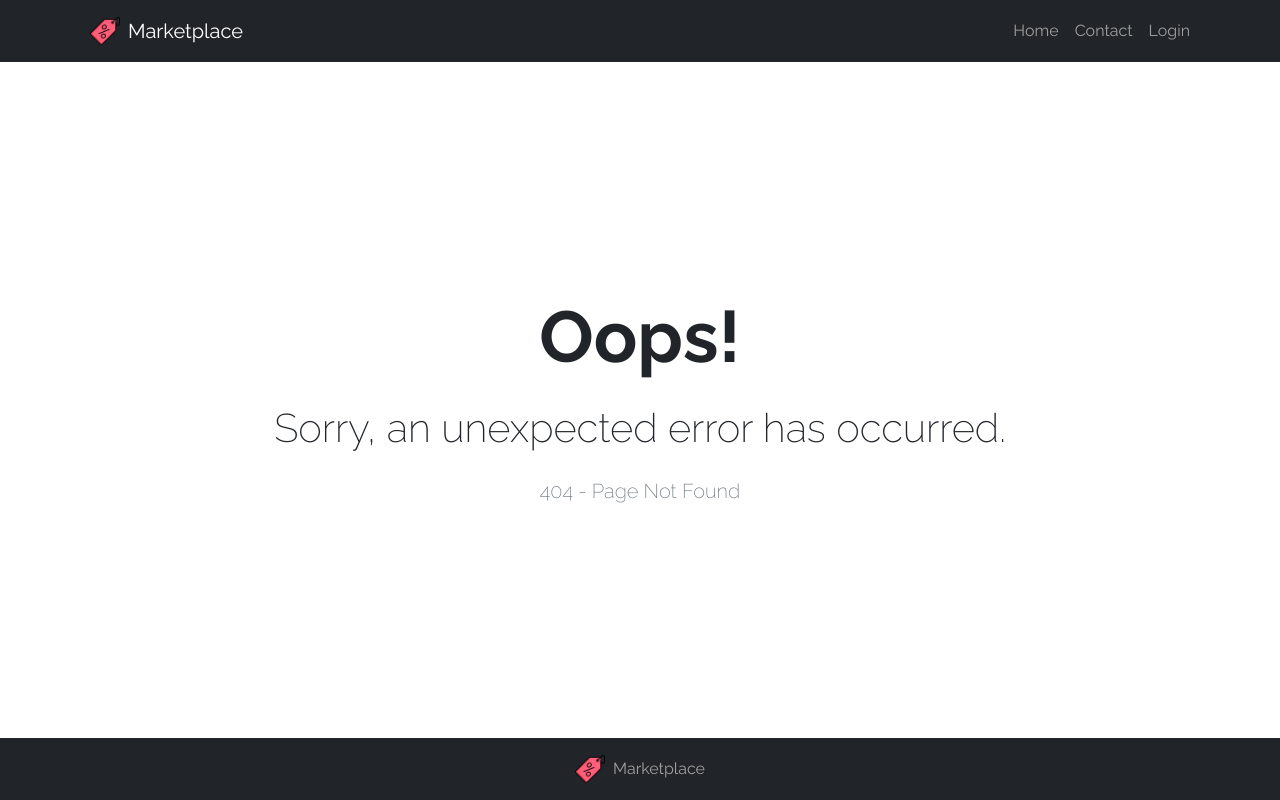
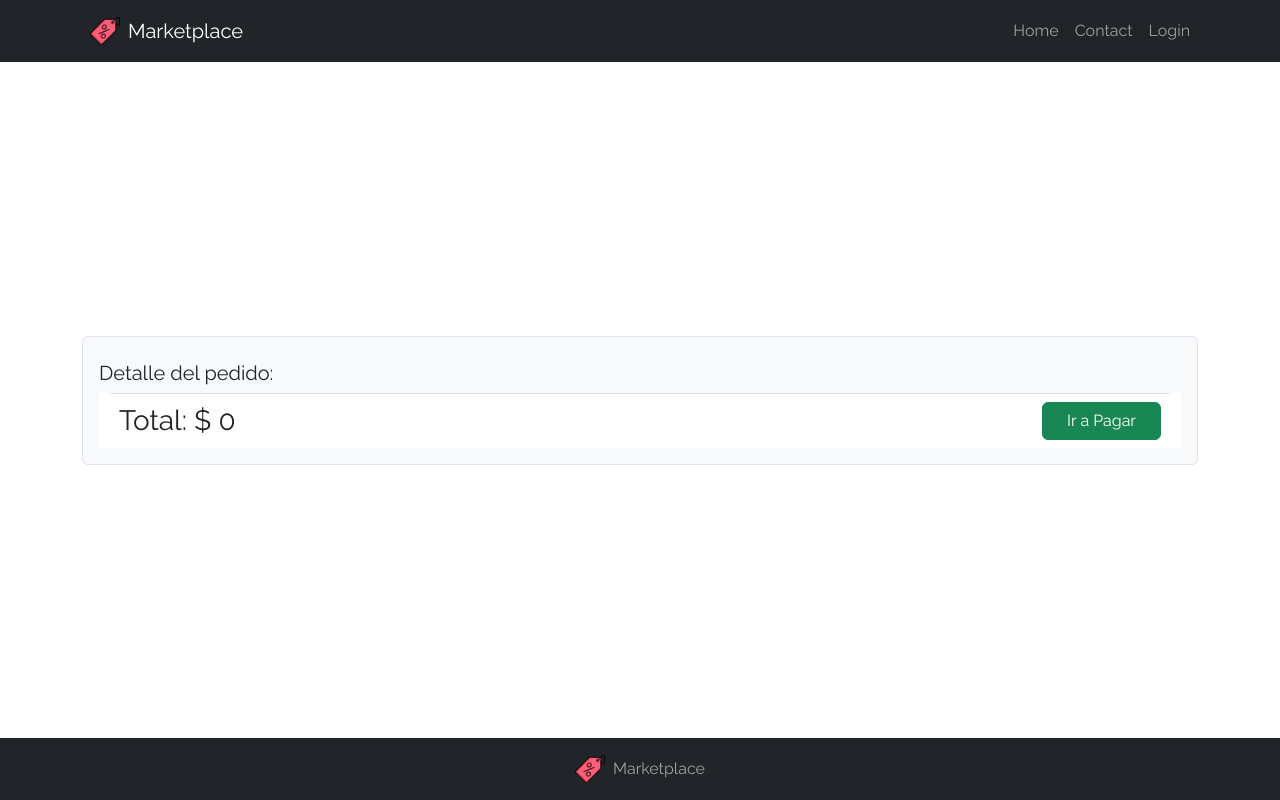
Before and after one commit to rafariass/proyecto-final-react, a React (Create React App) app: page /shopping in a window 1280 px wide. Before the commit this address had no page. Built offline with nearby package versions, Linux system fonts and the light colour scheme.

Commit message:
Carrito de compra

```diff
--- a/public/products.json
+++ b/public/products.json
@@ -1,30 +1,34 @@
 [
   {
+    "id": "f44907da-ce06-4286-87eb-ca4e2f216481",
+    "owner": "raulfaria@gmail.com",
+    "name": "Motocicleta",
     "desc": "Lorem ipsum dolor sit amet consectetur adipisicing elit. Sed ipsum consectetur corporis eligendi maiores in doloribus similique a nam eveniet, non iusto excepturi rerum iste esse impedit ipsam magnam perferendis!",
-    "id": "f44907da-ce06-4286-87eb-ca4e2f216481",
     "img": "https://images.unsplash.com/photo-1591637333184-19aa84b3e01f?ixlib=rb-4.0.3&ixid=MnwxMjA3fDB8MHxwaG90by1wYWdlfHx8fGVufDB8fHx8&auto=format&fit=crop&w=687&q=80",
-    "name": "Lorem 1",
-    "price": 5950
+    "price": 7800000
   },
   {
+    "id": "b016ca85-c958-4063-bcc3-70633168dcbd",
+    "owner": "raulfaria@gmail.com",
+    "name": "Auto",
     "desc": "Lorem ipsum dolor sit amet consectetur adipisicing elit. Sed ipsum consectetur corporis eligendi maiores in doloribus similique a nam eveniet, non iusto excepturi rerum iste esse impedit ipsam magnam perferendis!",
-    "id": "b016ca85-c958-4063-bcc3-70633168dcbd",
     "img": "https://images.unsplash.com/photo-1550355291-bbee04a92027?ixlib=rb-4.0.3&ixid=MnwxMjA3fDB8MHxwaG90by1wYWdlfHx8fGVufDB8fHx8&auto=format&fit=crop&w=1936&q=80",
-    "name": "Lorem 2",
-    "price": 5950
+    "price": 28000000
   },
   {
+    "id": "f4c200a1-6bbf-43f1-a01e-4e3f4a419bf1",
+    "owner": "raulfaria@gmail.com",
+    "name": "Auto Suzuki",
     "desc": "Lorem ipsum dolor sit amet consectetur adipisicing elit. Sed ipsum consectetur corporis eligendi maiores in doloribus similique a nam eveniet, non iusto excepturi rerum iste esse impedit ipsam magnam perferendis!",
-    "id": "f4c200a1-6bbf-43f1-a01e-4e3f4a419bf1",
     "img": "https://images.unsplash.com/photo-1605270396307-d00ba5cda1d0?ixlib=rb-4.0.3&ixid=MnwxMjA3fDB8MHxwaG90by1wYWdlfHx8fGVufDB8fHx8&auto=format&fit=crop&w=1073&q=80",
-    "name": "Lorem 3",
-    "price": 5950
+    "price": 12000000
   },
   {
+    "id": "65f66506-ca00-4de5-8464-4d7e5e5f4941",
+    "owner": "raulfaria@gmail.com",
+    "name": "jeep Suzuki",
     "desc": "Lorem ipsum dolor sit amet consectetur adipisicing elit. Sed ipsum consectetur corporis eligendi maiores in doloribus similique a nam eveniet, non iusto excepturi rerum iste esse impedit ipsam magnam perferendis!",
-    "id": "65f66506-ca00-4de5-8464-4d7e5e5f4941",
     "img": "https://images.unsplash.com/photo-1593008339672-e38e35de6106?ixlib=rb-4.0.3&ixid=MnwxMjA3fDB8MHxwaG90by1wYWdlfHx8fGVufDB8fHx8&auto=format&fit=crop&w=1170&q=80",
-    "name": "Lorem 4",
-    "price": 5950
+    "price": 40000000
   }
 ]
--- a/src/App.jsx
+++ b/src/App.jsx
@@ -7,11 +7,12 @@ import Home from './layouts/Home';
 import Store from './layouts/Store';
 import Contact from './layouts/Contact';
 import Profile from './layouts/Profile';
+import Shopping from './layouts/Shopping';
 import NotHome from './layouts/NotHome';
+import ProductSummary from './layouts/ProductSummary';
 import ProductsContext from './services/Market.context';
 import { useState, useEffect } from 'react';
 import { NewPost } from './layouts/NewPost';
-import ProductSummary from './layouts/ProductSummary';
 
 export default function App() {
   const endpoint = '/products.json';
@@ -42,6 +43,7 @@ export default function App() {
             <Route path='profile' element={<Profile />} />
             <Route path='newproduct' element={<NewPost />} />
             <Route path='productSumary/:id' element={<ProductSummary />} />
+            <Route path='shopping' element={<Shopping />} />
             <Route path='*' element={<NotHome />} />
             <Route />
           </Route>
--- a/src/App.scss
+++ b/src/App.scss
@@ -75,6 +75,40 @@ $url-store: '../public/assets/img/store.jpg';
     height: 32px;
   }
 }
+.product-item {
+  display: flex;
+  flex-direction: column;
+  justify-content: space-between;
+  gap: 15px;
+}
+
+.product-item-btns {
+  align-items: center;
+  justify-content: end;
+}
+
+.product-total {
+  display: flex;
+  flex-direction: column;
+  justify-content: space-between;
+  align-items: center;
+  gap: 10px;
+}
+
+@media (min-width: 576px) {
+  .product-item {
+    flex-direction: row;
+  }
+
+  .product-item-btns {
+    justify-content: start;
+  }
+
+  .product-total {
+    flex-direction: row;
+  }
+}
+
 
 .store-section {
   width: 100%;
--- a/src/components/menu/menu.components.jsx
+++ b/src/components/menu/menu.components.jsx
@@ -42,6 +42,9 @@ export default function Menu() {
                   <NavLink to='/profile' className={setActiveClass}>
                     Profile
                   </NavLink>
+                  <NavLink to='/shopping' className={setActiveClass}>
+                    Shopping
+                  </NavLink>
                   <Nav.Link
                     onClick={() => {
                       logout({ returnTo: window.location.origin });
--- a/src/layouts/NewPost.jsx
+++ b/src/layouts/NewPost.jsx
@@ -1,13 +1,20 @@
 import React, { useContext, useState } from 'react';
 import Context from '../services/Market.context';
+import { useAuth0 } from '@auth0/auth0-react';
+import { v4 as uuidv4 } from 'uuid';
 
 export const NewPost = () => {
+  const { user, isAuthenticated, logout } = useAuth0();
   const { products, setProducts } = useContext(Context);
 
   const [name, setName] = useState('');
   const [img, setImg] = useState('');
   const [desc, setDesc] = useState('');
   const [price, setPrice] = useState('');
+
+  if (!isAuthenticated) {
+    logout({ returnTo: window.location.origin });
+  }
 
   const handlesubmit = (e) => {
     e.preventDefault();
@@ -16,7 +23,14 @@ export const NewPost = () => {
       return false;
     }
 
-    const newProduct = { name, img, desc, price };
+    const newProduct = {
+      id: uuidv4(),
+      owner: user?.email,
+      name,
+      desc,
+      img,
+      price
+    };
     setProducts([...products, newProduct]);
 
     alert('Producto agregado con exito...');
@@ -49,7 +63,6 @@ export const NewPost = () => {
   };
 
   return (
-    <>
     <div className='p-4 dashboard'>
       <form onSubmit={handlesubmit}>
         <h2 className='pb-3'>New Post</h2>
@@ -78,11 +91,7 @@ export const NewPost = () => {
 
         <div className='mb-3'>
           <label className='form-label'>Description:</label>
-            <textarea
-              className='form-control'
-              rows='6'
-              value={desc}
-              onChange={(e) => setDesc(e.target.value)}></textarea>
+          <textarea className='form-control' rows='6' value={desc} onChange={(e) => setDesc(e.target.value)}></textarea>
         </div>
 
         <div className='mb-3'>
@@ -101,6 +110,5 @@ export const NewPost = () => {
         </button>
       </form>
     </div>
-    </>
   );
 };
--- a/src/layouts/ProductSummary.jsx
+++ b/src/layouts/ProductSummary.jsx
@@ -23,6 +23,7 @@ export default function ProductSummary() {
         <p className='lead text-center'>{productSelected?.desc}</p>
         <img src={productSelected?.img} alt={productSelected?.name} className='img-sumary' />
         <h2 className='m-2'>Precio: $ {formatter.format(productSelected?.price)}</h2>
+        <p className='lead text-center'>Vendedor: {productSelected?.owner}</p>
       </div>
     </>
   );
--- /dev/null
+++ b/src/layouts/Shopping.jsx
@@ -0,0 +1,100 @@
+import { Button, Container } from 'react-bootstrap';
+import { useContext, useEffect, useState } from 'react';
+import Context from '../services/Market.context';
+
+export default function Shopping() {
+  const { shopping, setShopping } = useContext(Context);
+  const [total, setTotal] = useState(0);
+
+  useEffect(() => {
+    setTotal(shopping.reduce((a, b) => a + b.cant * b.price, 0));
+  }, [shopping]);
+
+  const capitalize = ([initial, ...rest]) => initial.toUpperCase() + rest.join('');
+  const formatter = new Intl.NumberFormat('es-CL', { minimumFractionDigits: 0 });
+
+  const addProduct = (id) => {
+    const newCarrito = shopping.map((item) => {
+      if (item.id === id) {
+        item.cant += 1;
+      }
+      return item;
+    });
+    setShopping(newCarrito);
+  };
+
+  const removeProduct = (id) => {
+    const newCarrito = [];
+    shopping.forEach((item) => {
+      if (item.id === id) item.cant -= 1;
+      item.cant >= 1 && newCarrito.push(item);
+    });
+    setShopping(newCarrito);
+  };
+
+  return (
+    <Container fluid className='dashboard'>
+      <Container className='py-5'>
+        <div className='bg-light p-3 border rounded'>
+          <h5 className='m-0 py-2'>Detalle del pedido:</h5>
+          <Container className='bg-white'>
+            <div className=''>
+              <ul className='list-group list-group-flush border-bottom'>
+                {/* <li class='list-group-item'>An item</li> */}
+                {shopping.map((item) => {
+                  return (
+                    <li className='list-group-item product-item' key={item.id}>
+                      <div className='d-flex align-items-center'>
+                        <img
+                          src={item.img}
+                          alt='Product Selected'
+                          width='64'
+                          height='64'
+                          className='d-inline-block align-top me-2'
+                        />
+                        <p className='m-0'>{capitalize(item.name)}</p>
+                      </div>
+                      <div className='d-flex product-item-btns gap-2'>
+                        <p className='m-0'>$ {formatter.format(item.price * item.cant)}</p>
+                        <Button
+                          variant='danger'
+                          className='px-3'
+                          onClick={() => {
+                            removeProduct(item.id);
+                          }}>
+                          -
+                        </Button>
+                        <p className='m-0'>{item.cant}</p>
+                        <Button
+                          variant='primary'
+                          className='px-3'
+                          onClick={() => {
+                            addProduct(item.id);
+                          }}>
+                          +
+                        </Button>
+                      </div>
+                    </li>
+                  );
+                })}
+              </ul>
+            </div>
+            <div className='product-total p-2'>
+              <h3 className='m-0'>Total: $ {formatter.format(total)}</h3>
+              <Button
+                variant='success'
+                onClick={() => {
+                  alert(
+                    total ? 'Gracias por preferirnos!' : 'Primero debe agregar productos a su carro.'
+                  );
+                }}
+                className='px-4'>
+                Ir a Pagar
+              </Button>
+            </div>
+          </Container>
+        </div>
+      </Container>
+    </Container>
+  );
+}
```
Lines whose indentation alone changed are shown as unchanged.
